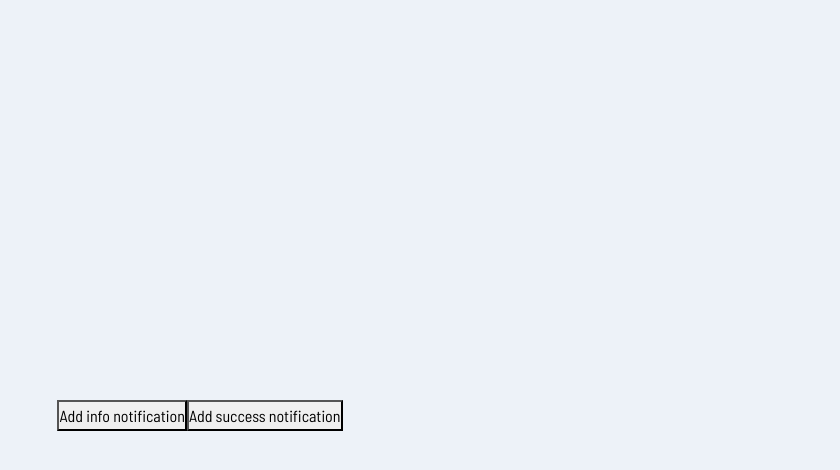
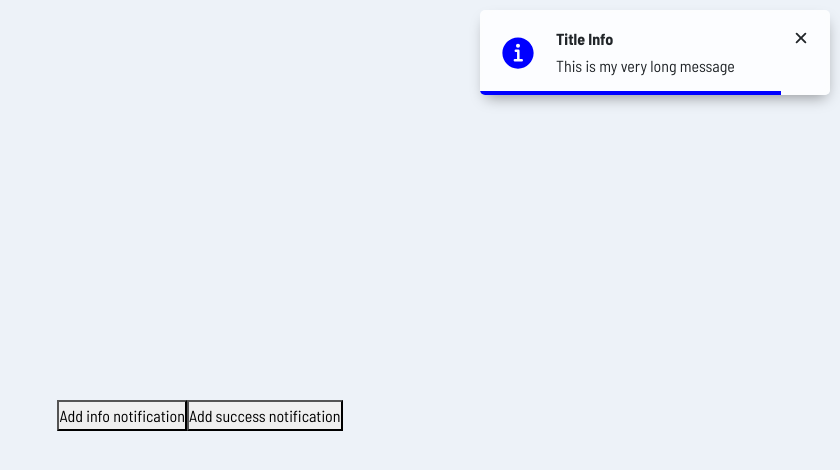
Before and after one commit to kbuczek/react-beginner-projects, a React (Create React App) app: page /notification in a window 1280 px wide. Both pictures are taken after a click on the button "Add info notification". Shown: the top 470 px of the page, without its empty margins (440-1280 px from the left). Built offline with nearby package versions, Linux system fonts and the light colour scheme.

Commit message:
notification

```diff
--- a/src/Projects/Notification/Index.tsx
+++ b/src/Projects/Notification/Index.tsx
@@ -7,6 +7,7 @@ const Index = () => {
     message: "",
     type: "",
     timeShown: 1,
+    displayTimeBar: true,
   });
 
   const handleClickInfo = () => {
@@ -14,7 +15,8 @@ const Index = () => {
       title: "Title Info",
       message: "This is my very long message",
       type: "info",
-      timeShown: 2,
+      timeShown: 20,
+      displayTimeBar: true,
     });
   };
 
@@ -24,6 +26,7 @@ const Index = () => {
       message: "This is my very long message",
       type: "success",
       timeShown: 2,
+      displayTimeBar: true,
     });
   };
 
--- a/src/Projects/Notification/Notification.tsx
+++ b/src/Projects/Notification/Notification.tsx
@@ -1,4 +1,4 @@
-import React, { useState, useEffect } from "react";
+import React, { useState, useEffect, CSSProperties } from "react";
 import {
   IoInformationCircle,
   IoCheckmarkCircle,
@@ -14,6 +14,7 @@ interface Notification {
   message?: string;
   type?: string;
   timeShown?: number;
+  displayTimeBar?: boolean;
   deleteNotification: Function;
 }
 
@@ -23,18 +24,58 @@ const Notification: React.FunctionComponent<Notification> = ({
   message = "",
   type = "info",
   timeShown = 3,
+  displayTimeBar = true,
   deleteNotification,
 }) => {
-  const [time, setTime] = useState(timeShown);
-  const [css, setCss] = useState<string>("");
+  const [time, setTime] = useState(timeShown * 1000);
+  const [cssShowClass, setCssShowClass] = useState<boolean>(false);
+  const [cssTimeBarClass, setCssTimeBarClass] = useState<boolean>(false);
 
   useEffect(() => {
-    setCss("show");
+    showAnimation();
+    timeBarAnimation();
+    setCssTimeBarClass(displayTimeBar);
+    // const timebarFromCss = getComputedStyle(
+    //   document.documentElement
+    // ).getPropertyValue("--timebar");
+    // console.log(timebarFromCss);
+
+    document.documentElement.style.setProperty("--timebar-color", "blue");
+  }, []);
+
+  const showAnimation = () => {
     setTimeout(() => {
-      setCss("");
-      deleteNotification(id);
+      setCssShowClass(true);
+    }, 100);
+    setTimeout(() => {
+      setCssShowClass(false);
+      setTimeout(() => {
+        deleteNotification(id);
+      }, 150);
     }, timeShown * 1000);
-  }, []);
+  };
+
+  const timeBarAnimation = () => {
+    if (displayTimeBar) {
+      // document.documentElement.style.setProperty("--timebar", "1");
+      let currentTime = timeShown * 1000;
+      const fullTime = timeShown * 1000;
+      const timeBarInterval = setInterval(() => {
+        let progress = currentTime / fullTime;
+
+        console.log("progress", progress);
+        document.documentElement.style.setProperty(
+          "--timebar",
+          progress.toString()
+        );
+        currentTime -= 10;
+
+        if (progress < 0) {
+          clearInterval(timeBarInterval);
+        }
+      }, 10);
+    }
+  };
 
   const displayIcon = () => {
     console.log(type);
@@ -48,9 +89,14 @@ const Notification: React.FunctionComponent<Notification> = ({
 
   return (
     <div
-      className={`notification ${css}`}
+      className={`notification ${cssShowClass && "show"} ${
+        cssTimeBarClass && "timebar"
+      }`}
       onClick={() => {
-        deleteNotification(id);
+        setCssShowClass(false);
+        setTimeout(() => {
+          deleteNotification(id);
+        }, 100);
       }}
     >
       <div className="notification-icon">{displayIcon()}</div>
--- a/src/Projects/Notification/NotificationContainer.tsx
+++ b/src/Projects/Notification/NotificationContainer.tsx
@@ -9,12 +9,19 @@ interface NotificationContainer {
     message: string;
     type?: string;
     timeShown?: number;
+    displayTimeBar?: boolean;
   };
 }
 
 const NotificationContainer = ({
   position = "top-right",
-  newNotification = { title: "", message: "", type: "", timeShown: 0 },
+  newNotification = {
+    title: "",
+    message: "",
+    type: "",
+    timeShown: 0,
+    displayTimeBar: true,
+  },
 }) => {
   interface NLInterface {
     id: number;
@@ -22,6 +29,7 @@ const NotificationContainer = ({
     message: string;
     type: string;
     timeShown: number;
+    displayTimeBar: boolean;
   }
   const [notificationList, setNotificationList] = useState<NLInterface[]>([]);
 
@@ -40,6 +48,7 @@ const NotificationContainer = ({
           message: newNotification.message,
           type: newNotification.type,
           timeShown: newNotification.timeShown,
+          displayTimeBar: newNotification.displayTimeBar,
         },
         ...prev,
       ]);
@@ -55,7 +64,8 @@ const NotificationContainer = ({
 
   return (
     <div className="notificationContainer" data-position={position}>
-      {notificationList?.map(({ id, title, message, type, timeShown }) => {
+      {notificationList?.map(
+        ({ id, title, message, type, timeShown, displayTimeBar }) => {
           return (
             <Notification
               key={id}
@@ -64,10 +74,12 @@ const NotificationContainer = ({
               message={message}
               type={type}
               timeShown={timeShown}
+              displayTimeBar={displayTimeBar}
               deleteNotification={deleteNotification}
             />
           );
-      })}
+        }
+      )}
     </div>
   );
 };
--- a/src/Projects/Notification/notification.css
+++ b/src/Projects/Notification/notification.css
@@ -1,3 +1,8 @@
+/* :root {
+  --timebar: 19;
+  --timebar-color: black;
+} */
+
 .notification {
   display: grid;
   grid-template-columns: 1fr 4fr;
@@ -10,7 +15,8 @@
   padding: 10px;
   background: rgba(255, 255, 255, 0.83);
   backdrop-filter: saturate(180%) blur(10px);
-  transition: transform 250ms ease-in-out;
+  transition: transform 200ms ease-in-out;
+  overflow: hidden;
 }
 
 .notificationContainer[data-position$="-right"] .notification {
@@ -27,6 +33,18 @@
 
 .notificationContainer .notification.show {
   transform: translateX(0);
+}
+
+.notification.timebar::before {
+  content: "";
+  position: absolute;
+  height: 4px;
+  /* css variable */
+  width: calc(100% * var(--timebar));
+  background-color: var(--timebar-color);
+  bottom: 0;
+  left: 0;
+  right: 0;
 }
 
 .notification:hover {
```
Lines whose indentation alone changed are shown as unchanged.
